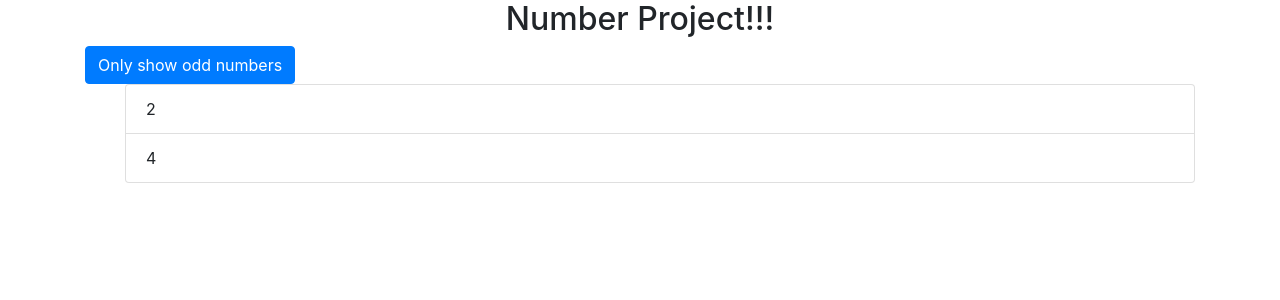
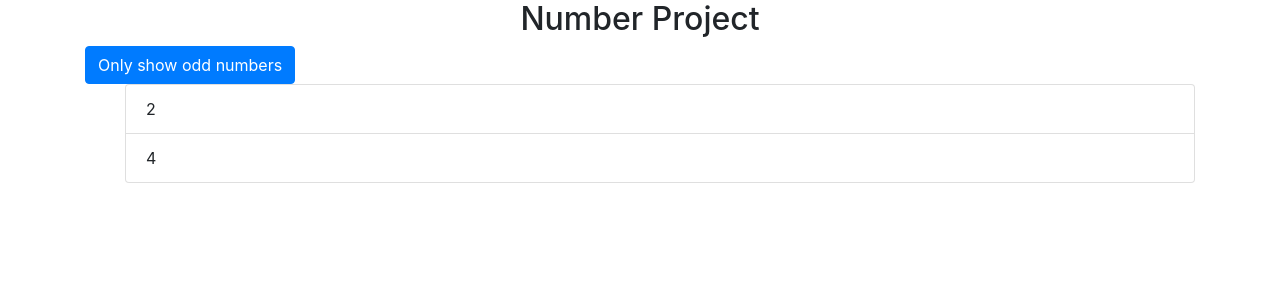
Before and after one commit to SmachuloTetiana/numberProject, an Angular app: page / in a window 1280 px wide. Shown: the top 300 px of the page. Built offline with nearby package versions, Linux system fonts and the light colour scheme.

Commit message:
change ngFor commit

```diff
--- a/src/app/app.component.html
+++ b/src/app/app.component.html
@@ -1,7 +1,7 @@
 <div class="container">
   <div class="row">
     <div class="col-12">
-        <h2 align="center">Number Project!!!</h2>
+        <h2 align="center">Number Project</h2>
         <button
           class="btn btn-primary"
           (click)="onlyOdd = !onlyOdd">Only show odd numbers</button>
```
